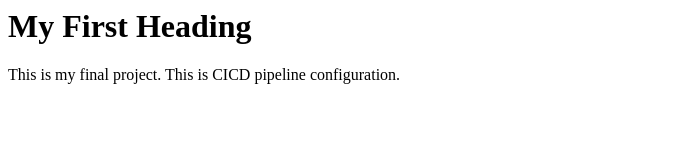
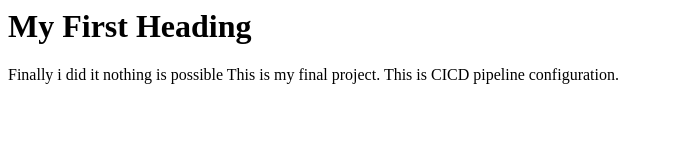
Before and after one commit to Javedf/helloworld, a plain HTML site: page index.html in a window 1280 px wide. Shown: the whole page, without its empty margins (0-673 px from the left). Drawn offline with Linux system fonts and the light colour scheme.

Commit message:
Update index.html

```diff
--- a/index.html
+++ b/index.html
@@ -2,6 +2,8 @@
 <body>
 
 <h1>My First Heading</h1>
+
+  <g1> Finally i did it nothing is possible</g1>
 
   <p1> This is my final project.</p1>
 
```
